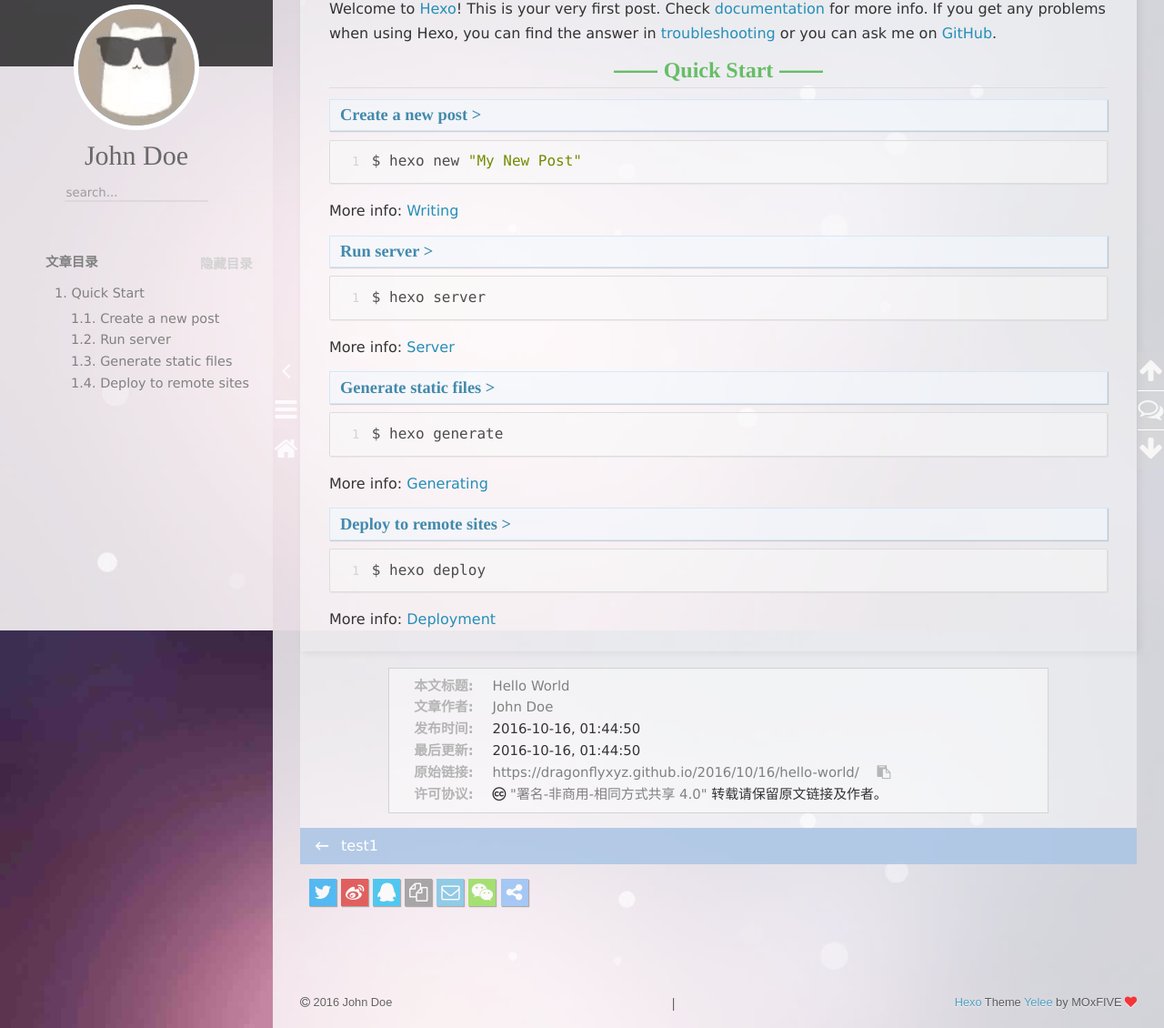
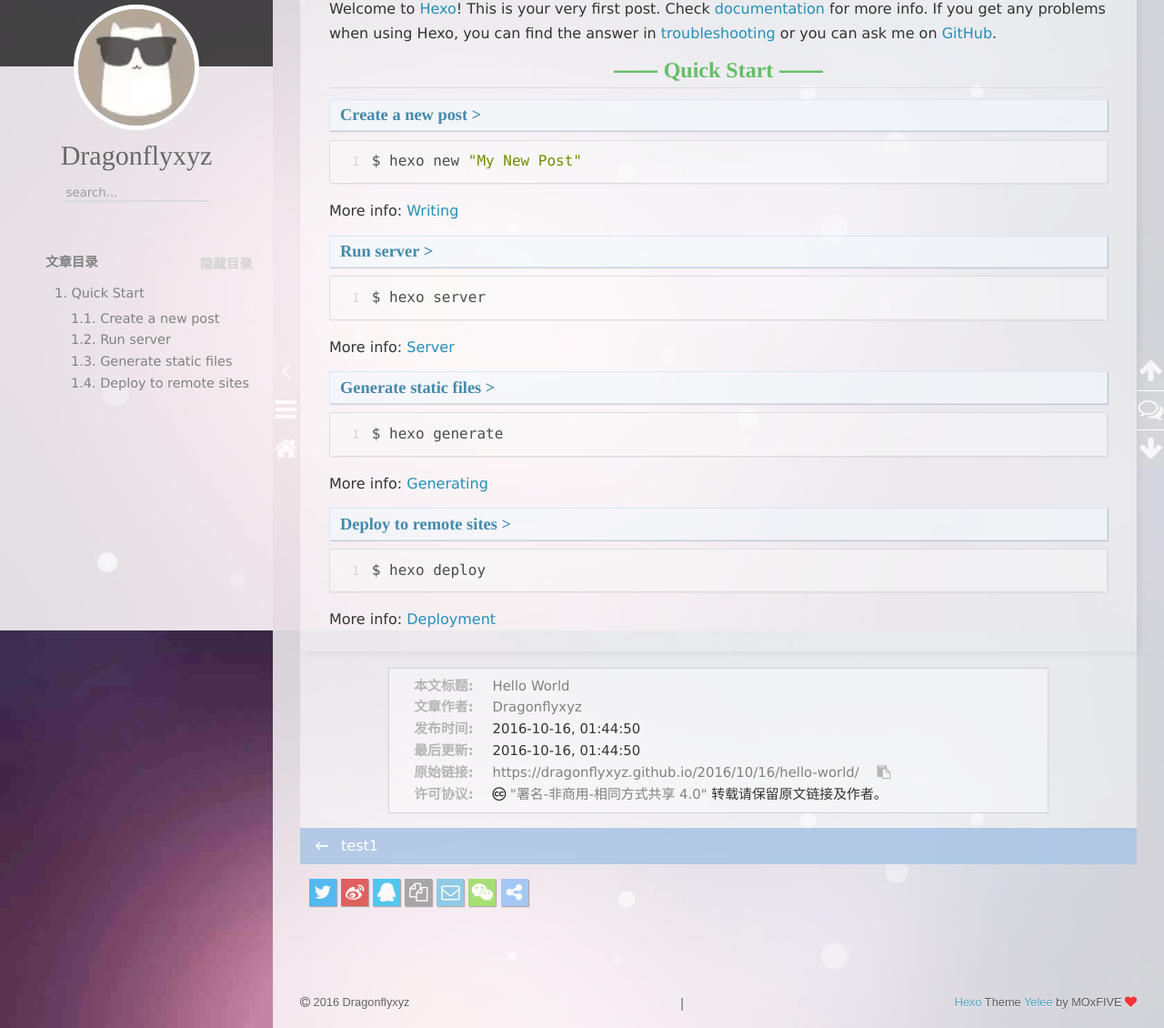
Before and after one commit to dragonflyxyz/dragonflyxyz.github.io, a plain HTML site: page 2016/10/16/hello-world/index.html in a window 1280 px wide. Shown: the part 107-1237 px from the top of the page at 91% size. Drawn offline with nearby package versions, Linux system fonts and the light colour scheme; some packages are replaced by stand-ins of ours; a script that the page names is missing.

Commit message:
Site updated: 2016-10-16 08:49:32

```diff
--- a/2016/10/16/hello-world/index.html
+++ b/2016/10/16/hello-world/index.html
@@ -11,7 +11,7 @@
 <meta http-equiv="X-UA-Compatible" content="IE=edge, chrome=1" />
 <meta name="viewport" content="width=device-width, initial-scale=1, maximum-scale=1, user-scalable=no">
 <meta name="format-detection" content="telephone=no" />
-<meta name="author" content="John Doe" />
+<meta name="author" content="Dragonflyxyz" />
 
 
 
@@ -102,7 +102,7 @@ Quick">
             <img src="/img/avatar.png" class="animated zoomIn">
         </a>
         <hgroup>
-          <h1 class="header-author"><a href="/">John Doe</a></h1>
+          <h1 class="header-author"><a href="/">Dragonflyxyz</a></h1>
         </hgroup>
 
 
@@ -226,7 +226,7 @@ Quick">
       <nav id="mobile-nav">
       <div class="overlay">
           <div class="slider-trigger"></div>
-          <h1 class="header-author js-mobile-header hide"><a href="/" title="回到主页">John Doe</a></h1>
+          <h1 class="header-author js-mobile-header hide"><a href="/" title="回到主页">Dragonflyxyz</a></h1>
       </div>
     <div class="intrude-less">
         <header id="header" class="inner">
@@ -234,7 +234,7 @@ Quick">
                 <img src="/img/avatar.png" class="animated zoomIn">
             </a>
             <hgroup>
-              <h1 class="header-author"><a href="/" title="回到主页">John Doe</a></h1>
+              <h1 class="header-author"><a href="/" title="回到主页">Dragonflyxyz</a></h1>
             </hgroup>
 
             <nav class="header-menu">
@@ -320,12 +320,12 @@ Quick">
 
     <div class="copyright">
         <p><span>本文标题:</span><a href="/2016/10/16/hello-world/">Hello World</a></p>
-        <p><span>文章作者:</span><a href="/" title="回到主页">John Doe</a></p>
+        <p><span>文章作者:</span><a href="/" title="回到主页">Dragonflyxyz</a></p>
         <p><span>发布时间:</span>2016-10-16, 01:44:50</p>
         <p><span>最后更新:</span>2016-10-16, 01:44:50</p>
         <p>
             <span>原始链接:</span><a class="post-url" href="/2016/10/16/hello-world/" title="Hello World">https://dragonflyxyz.github.io/2016/10/16/hello-world/</a>
-            <span class="copy-path" data-clipboard-text="原文: https://dragonflyxyz.github.io/2016/10/16/hello-world/　　作者: John Doe" title="点击复制文章链接"><i class="fa fa-clipboard"></i></span>
+            <span class="copy-path" data-clipboard-text="原文: https://dragonflyxyz.github.io/2016/10/16/hello-world/　　作者: Dragonflyxyz" title="点击复制文章链接"><i class="fa fa-clipboard"></i></span>
             <script> var clipboard = new Clipboard('.copy-path'); </script>
         </p>
         <p>
@@ -434,7 +434,7 @@ Quick">
         <div id="footer-info">
             <div class="footer-left">
                 <i class="fa fa-copyright"></i>
-                2016 John Doe
+                2016 Dragonflyxyz
             </div>
             <div class="footer-right">
                 <a href="http://hexo.io/" target="_blank" title="快速、简洁且高效的博客框架">Hexo</a>  Theme <a href="https://github.com/MOxFIVE/hexo-theme-yelee" target="_blank" title="简而不减 Hexo 双栏博客主题  v3.5">Yelee</a> by MOxFIVE <i class="fa fa-heart animated infinite pulse"></i>
```
Also changed, not shown: 2016/10/16/test1/index.html (+7 -7 lines), archives/2016/10/index.html (+5 -5 lines), archives/2016/index.html (+5 -5 lines), archives/index.html (+5 -5 lines), categories/blog/index.html (+5 -5 lines), index.html (+5 -5 lines), tags/blog/index.html (+5 -5 lines).
